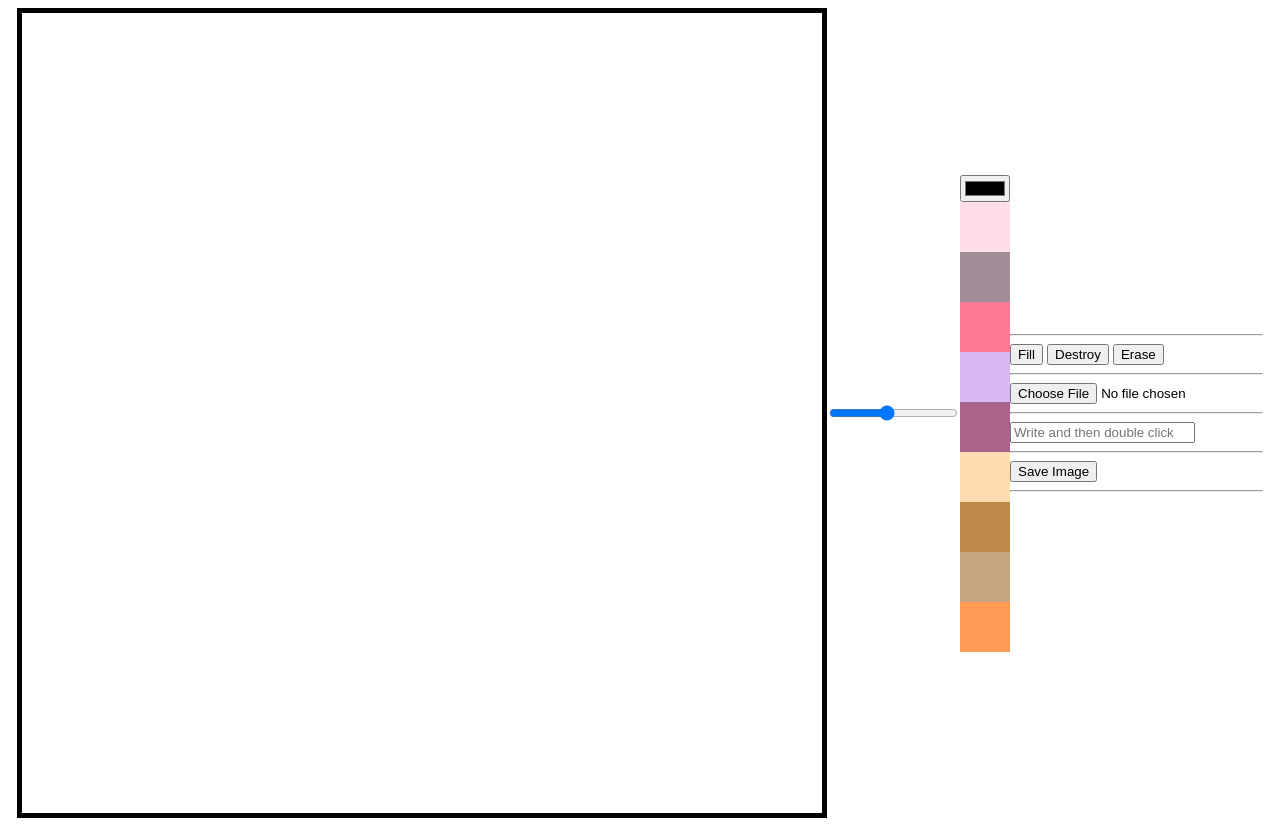
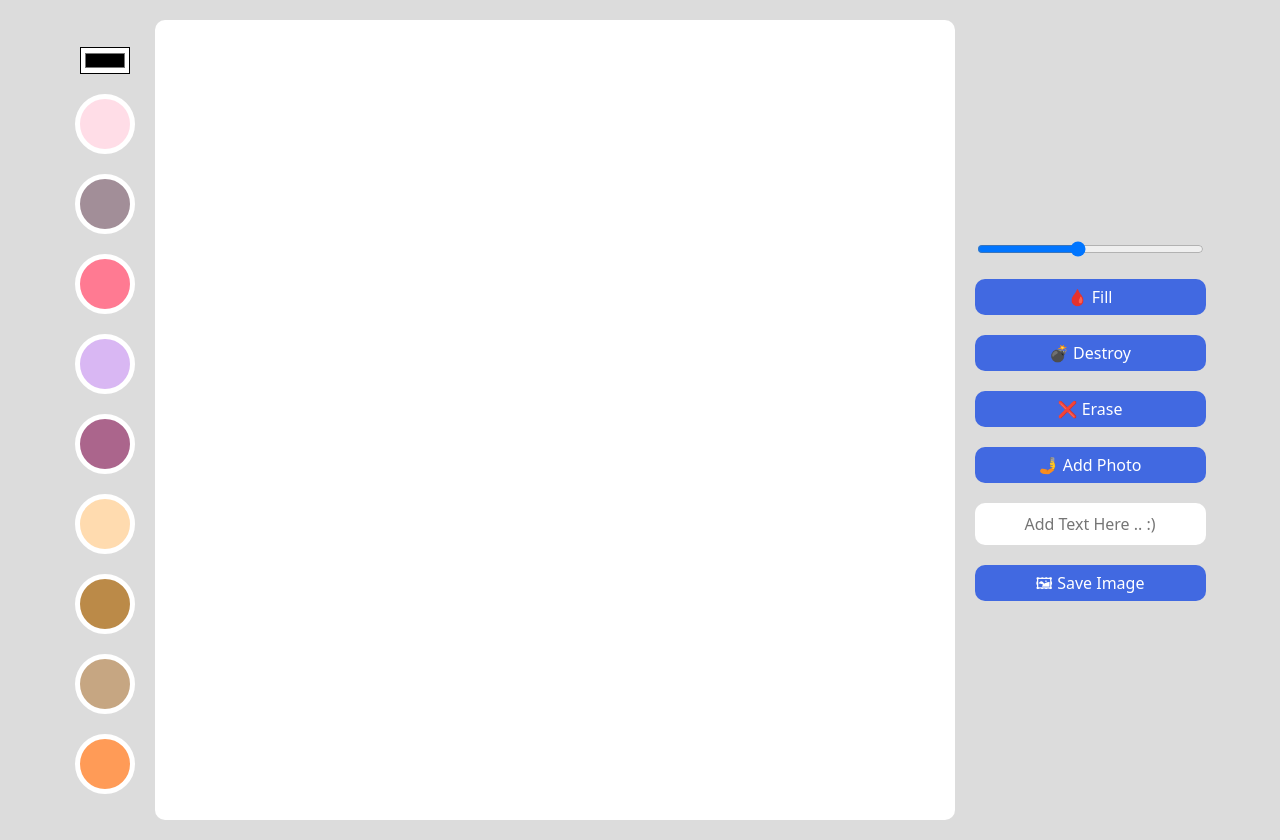
Before and after one commit to chaenii/meme_maker, a plain HTML site: page index.html in a window 1280 px wide. Drawn offline with Linux system fonts and the light colour scheme.

Commit message:
fix: more awesome html using reset.css

```diff
--- a/index.html
+++ b/index.html
@@ -8,9 +8,7 @@
     <link rel="stylesheet" href="style.css" />
   </head>
   <body>
-    <canvas></canvas>
-    <input id="line-width" type="range" min="1" max="10" value="5" step="0.5" />
-    <div>
+    <div class="color-options">
       <input type="color" id="color" />
       <div class="color-option" style="background-color: #ffdde7" data-color="#ffdde7"></div>
       <div class="color-option" style="background-color: #a28e98" data-color="#a28e98"></div>
@@ -22,24 +20,18 @@
       <div class="color-option" style="background-color: #c6a682" data-color="#c6a682"></div>
       <div class="color-option" style="background-color: #ff9b57" data-color="#ff9b57"></div>
     </div>
-    <div>
-      <div>
-        <hr />
-        <button id="mode-btn">Fill</button>
-        <button id="destroy-btn">Destroy</button>
-        <button id="eraser-btn">Erase</button>
-        <hr />
-      </div>
-      <div>
+    <canvas></canvas>
+    <div class="btns">
+      <input id="line-width" type="range" min="1" max="10" value="5" step="0.5" />
+      <button id="mode-btn">🩸 Fill</button>
+      <button id="destroy-btn">💣 Destroy</button>
+      <button id="eraser-btn">❌ Erase</button>
+      <label for="file">
+        🤳 Add Photo
         <input type="file" accept="image/*" id="file" />
-        <hr />
-      </div>
-      <div>
-        <input type="text" placeholder="Write and then double click" id="text" />
-        <hr />
-      </div>
-      <button id="save">Save Image</button>
-      <hr />
+      </label>
+      <input type="text" placeholder="Add Text Here .. :)" id="text" />
+      <button id="save">🖼 Save Image</button>
     </div>
     <script src="app.js"></script>
   </body>
--- /dev/null
+++ b/reset.css
@@ -0,0 +1,129 @@
+/* http://meyerweb.com/eric/tools/css/reset/
+   v2.0 | 20110126
+   License: none (public domain)
+*/
+
+html,
+body,
+div,
+span,
+applet,
+object,
+iframe,
+h1,
+h2,
+h3,
+h4,
+h5,
+h6,
+p,
+blockquote,
+pre,
+a,
+abbr,
+acronym,
+address,
+big,
+cite,
+code,
+del,
+dfn,
+em,
+img,
+ins,
+kbd,
+q,
+s,
+samp,
+small,
+strike,
+strong,
+sub,
+sup,
+tt,
+var,
+b,
+u,
+i,
+center,
+dl,
+dt,
+dd,
+ol,
+ul,
+li,
+fieldset,
+form,
+label,
+legend,
+table,
+caption,
+tbody,
+tfoot,
+thead,
+tr,
+th,
+td,
+article,
+aside,
+canvas,
+details,
+embed,
+figure,
+figcaption,
+footer,
+header,
+hgroup,
+menu,
+nav,
+output,
+ruby,
+section,
+summary,
+time,
+mark,
+audio,
+video {
+  margin: 0;
+  padding: 0;
+  border: 0;
+  font-size: 100%;
+  font: inherit;
+  vertical-align: baseline;
+}
+/* HTML5 display-role reset for older browsers */
+article,
+aside,
+details,
+figcaption,
+figure,
+footer,
+header,
+hgroup,
+menu,
+nav,
+section {
+  display: block;
+}
+body {
+  line-height: 1;
+}
+ol,
+ul {
+  list-style: none;
+}
+blockquote,
+q {
+  quotes: none;
+}
+blockquote:before,
+blockquote:after,
+q:before,
+q:after {
+  content: "";
+  content: none;
+}
+table {
+  border-collapse: collapse;
+  border-spacing: 0;
+}
--- a/style.css
+++ b/style.css
@@ -1,7 +1,20 @@
+@import "reset.css";
+
+body {
+  display: flex;
+  gap: 20px;
+  justify-content: space-between;
+  align-items: flex-start;
+  background-color: gainsboro;
+  padding: 20px;
+  font-family: system-ui;
+}
+
 canvas {
   width: 800px;
   height: 800px;
-  border: black solid 5px;
+  background-color: white;
+  border-radius: 10px;
 }
 
 body {
@@ -10,8 +23,62 @@ body {
   align-items: center;
 }
 
+.btns {
+  display: flex;
+  flex-direction: column;
+  gap: 20px;
+}
+
+.color-options {
+  display: flex;
+  flex-direction: column;
+  gap: 20px;
+  align-items: center;
+}
+
 .color-option {
   width: 50px;
   height: 50px;
+  border-radius: 50%;
   cursor: pointer;
+  border: 5px white solid;
+  transition: transform ease-in-out 0.3s;
 }
+
+.color-option:hover {
+  transform: scale(1.2);
+}
+
+input#color {
+  background-color: white;
+}
+
+button,
+label {
+  all: unset;
+  padding: 10px 0px;
+  text-align: center;
+  background-color: royalblue;
+  color: white;
+  font-weight: 500;
+  cursor: pointer;
+  border-radius: 10px;
+  transition: opacity linear 0.3s;
+}
+
+button:hover {
+  opacity: 0.85;
+}
+
+input#file {
+  display: none;
+}
+
+input#text {
+  all: unset;
+  padding: 10px 0px;
+  text-align: center;
+  border-radius: 10px;
+  font-weight: 500;
+  background-color: white;
+}
```
